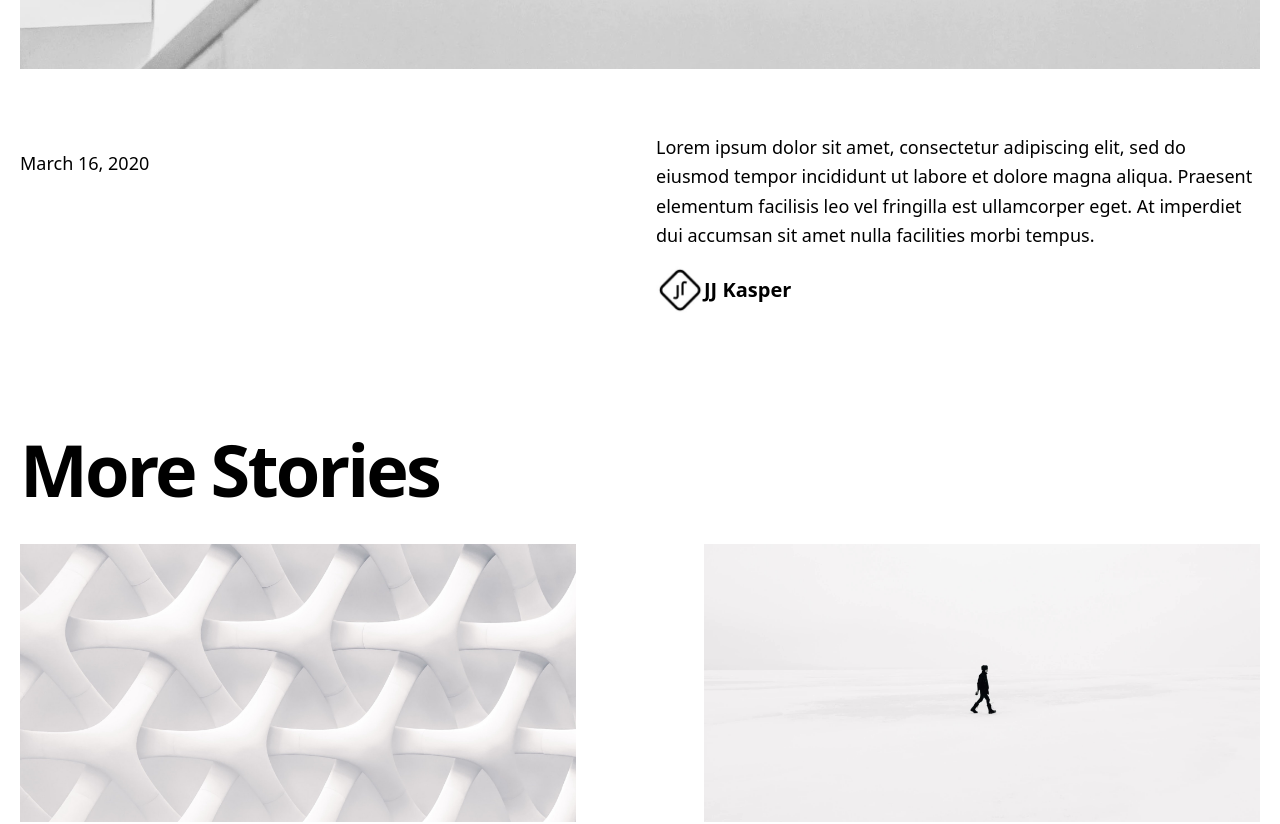
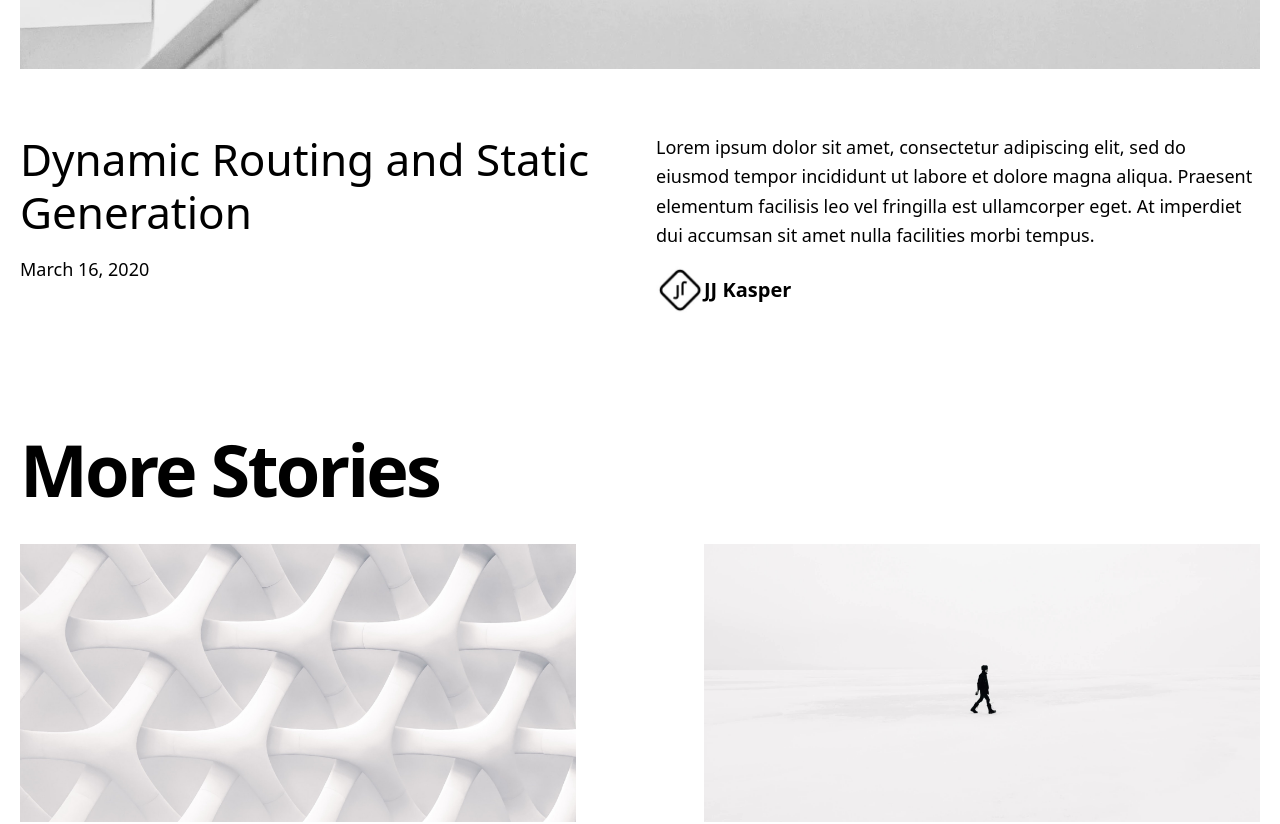
Before and after one commit to Capocaccia/sdetEval, a Next.js app: page / in a window 1280 px wide. Shown: the part 820-1644 px from the top of the page. Built offline with nearby package versions, Linux system fonts and the light colour scheme.

Commit message:
fixed pages navigation bug

```diff
--- a/components/hero-post.js
+++ b/components/hero-post.js
@@ -26,7 +26,7 @@ export default function HeroPost({
         <div>
           <h3 className="mb-4 text-4xl lg:text-6xl leading-tight">
             <Link href={slug}>
-              <a data-testid="heroPostLink" className="h-4 w-4 hover:underline">{title}</a>
+              <a data-testid="heroPostLink" className="hover:underline">{title}</a>
             </Link>
           </h3>
           <div className="mb-4 md:mb-0 text-lg">
--- a/pages/index.js
+++ b/pages/index.js
@@ -37,6 +37,7 @@ export default function Index({ allPosts }) {
 
 export async function getStaticProps() {
   const allPosts = getAllPosts([
+    'title',
     'date',
     'slug',
     'author',
```
